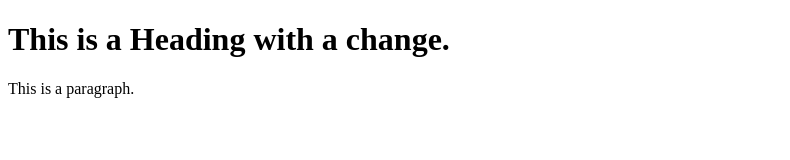
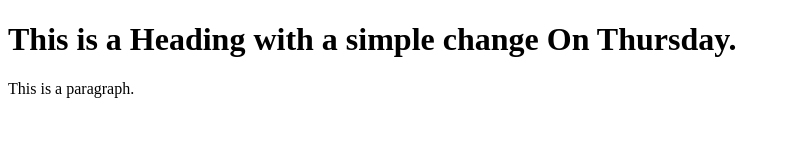
Before and after one commit to zketosis/simplehtml, a plain HTML site: page index.html in a window 1280 px wide. Shown: the whole page, without its empty margins (0-790 px from the left). Drawn offline with Linux system fonts and the light colour scheme.

Commit message:
Update index.html
next change

```diff
--- a/index.html
+++ b/index.html
@@ -5,7 +5,7 @@
 </head>
 <body>
 
-<h1>This is a Heading with a change.</h1>
+<h1>This is a Heading with a simple change On Thursday.</h1>
 <p>This is a paragraph.</p>
 
 </body>
```
